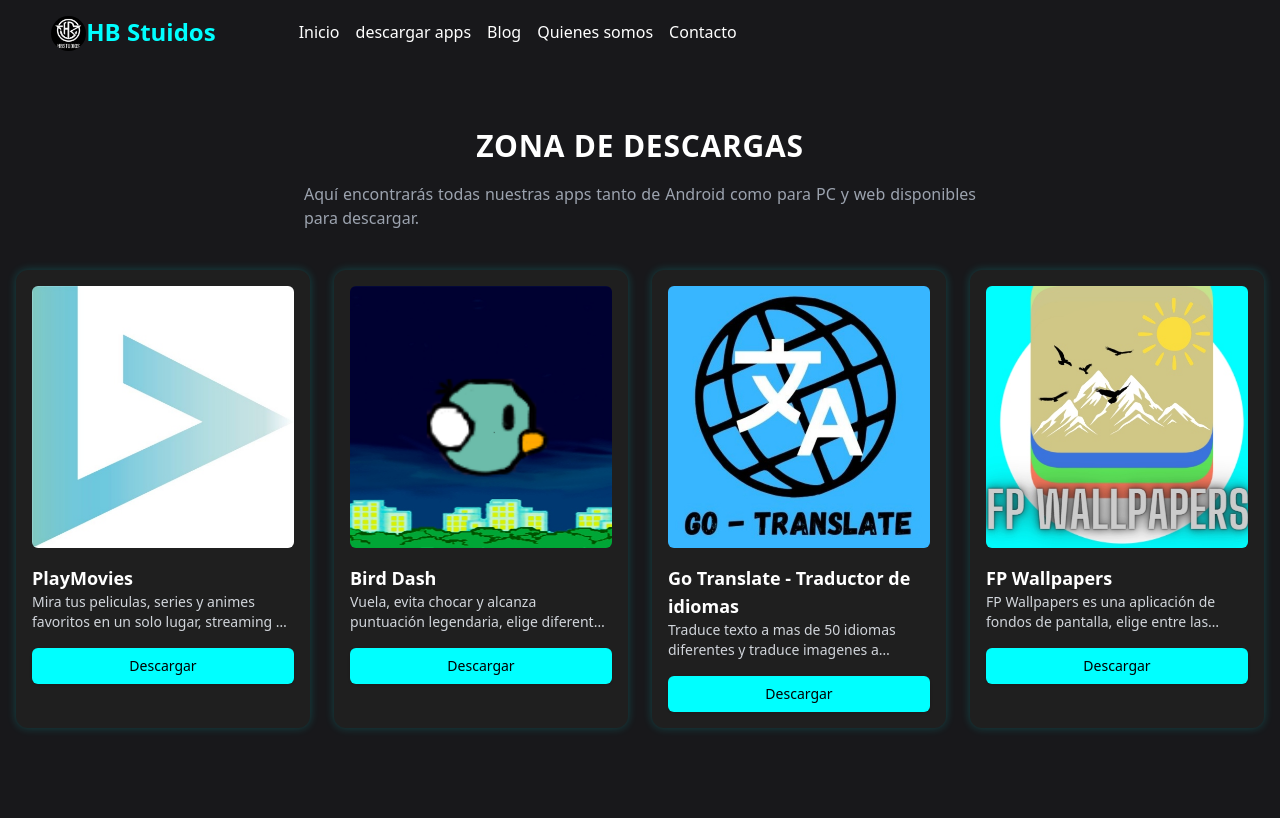
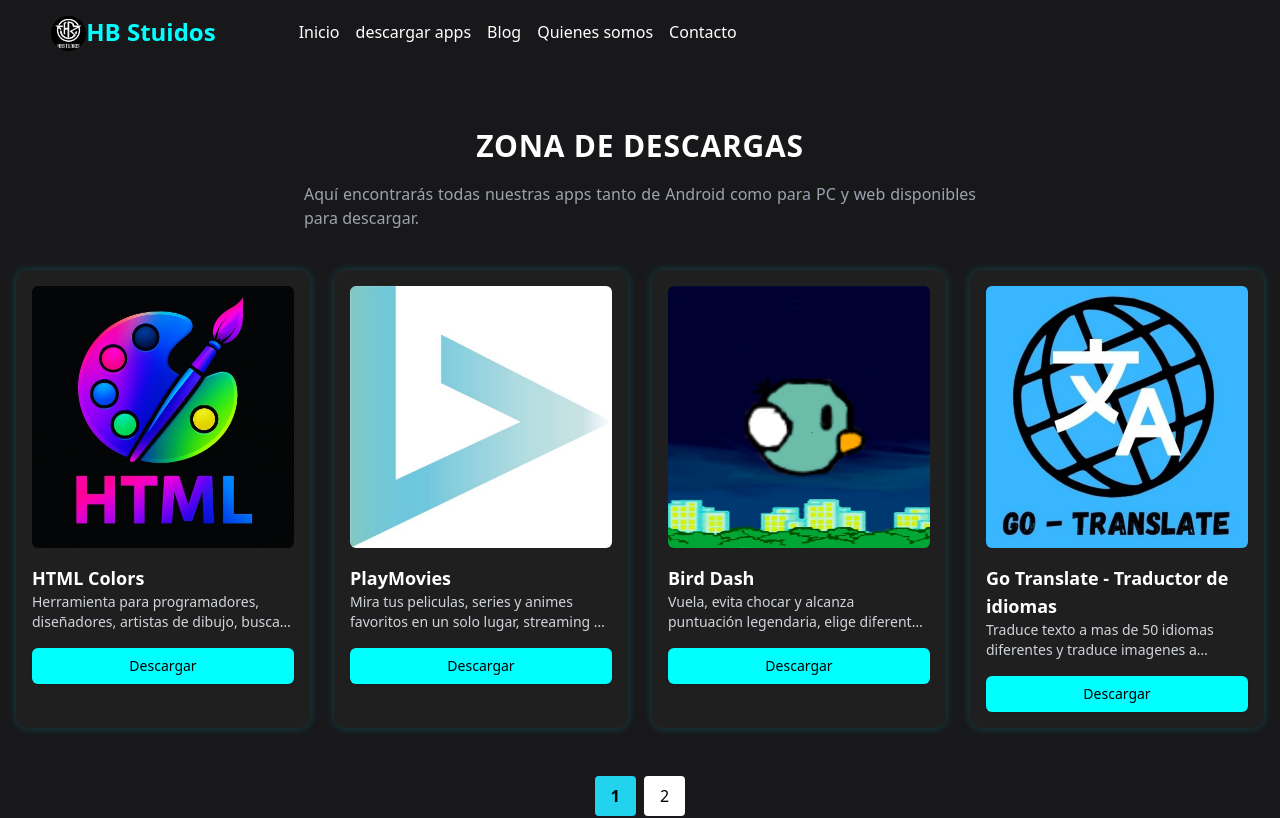
Before and after one commit to Hugoxter-twilght14/hb-studios-official, a Next.js app: page /descargar-apps in a window 1280 px wide. Shown: the top 818 px of the page. Built offline with nearby package versions, Linux system fonts and the light colour scheme.

Commit message:
Nueva app agregada a la seccion de descargar apps y slider de ultimos lanzamientos actualizado

```diff
--- a/app/(routes)/descargar-apps/data/apps.json
+++ b/app/(routes)/descargar-apps/data/apps.json
@@ -1,6 +1,28 @@
 [
+   {
+    "id": 1,
+    "title": "HTML Colors",
+    "developer": "HBStudios",
+    "platform": "Android",
+    "description": "Herramienta para programadores, diseñadores, artistas de dibujo, busca y copia codigo de colores y encuentra el que mas te guste",
+    "apkUrl": "/apks/html-colors-by-hb-studios.apk",
+    "image": "/ultimos-lanzamientos/icono-html-colors.jpg",
+    "screenshots": [
+        "https://i.pinimg.com/736x/94/18/f0/9418f0492d21f3cba4e37e83fe8fb971.jpg",
+        "https://i.pinimg.com/736x/24/9f/c8/249fc88a0d7b688d0c263deab3ec60b9.jpg",
+        "https://i.pinimg.com/736x/9a/3b/c7/9a3bc731a7287af02b77fa9f407fabc8.jpg",
+        "https://i.pinimg.com/736x/ec/de/e5/ecdee5e6289197972f0ea8e51ec183a3.jpg",
+        "https://i.pinimg.com/736x/dd/77/75/dd777576086ec0cae250da2d75ab0e03.jpg",
+        "https://i.pinimg.com/736x/95/be/a8/95bea8b0e04446e1d4d5e8b7bba1c1a3.jpg",
+        "https://i.pinimg.com/736x/16/61/d7/1661d752e325899405fc158a325d086b.jpg",
+        "https://i.pinimg.com/736x/a6/4b/23/a64b239a812a2f0f6ce8dc0c694cac6a.jpg",
+        "https://i.pinimg.com/736x/94/bc/ed/94bcedc849309d1a18e1604416ff8c21.jpg",
+        "https://i.pinimg.com/736x/40/0d/2c/400d2c80558d905230933e83bda6ec9f.jpg",
+        "https://i.pinimg.com/736x/11/4a/b1/114ab1784eff0db7d3c129dfa09f37c3.jpg"
+    ]
+  },
   {
-    "id": 1,
+    "id": 2,
     "title": "PlayMovies",
     "developer": "HBStudios",
     "platform": "Android, Windows",
@@ -23,7 +45,7 @@
     ]
   },
   {
-    "id": 2,
+    "id": 3,
     "title": "Bird Dash",
     "developer": "HBStudios",
     "platform": "Android",
@@ -41,7 +63,7 @@
     ]
   },
    {
-    "id": 3,
+    "id": 4,
     "title": "Go Translate - Traductor de idiomas",
     "developer": "HBStudios",
     "platform": "Android",
@@ -59,7 +81,7 @@
     ]
   },
   {
-    "id": 4,
+    "id": 5,
     "title": "FP Wallpapers",
     "developer": "HBStudios",
     "platform": "Android",
--- a/app/(routes)/home/components/CarruselNovedades/CarruselNovedades.tsx
+++ b/app/(routes)/home/components/CarruselNovedades/CarruselNovedades.tsx
@@ -31,6 +31,9 @@
       <h2 className="text-3xl font-extrabold text-center mb-8 uppercase tracking-wide">Últimos Lanzamientos</h2>
 
       <Slider {...settings}>
+       <div className="w-full flex justify-center items-center">
+          <img src="/ultimos-lanzamientos/icono-html-colors.jpg" alt="PlayMovies"  className="object-contain rounded-lg shadow-md mx-auto" style={{ width: '412px', height: '412px', boxShadow: "0 0 10px rgba(0,255,255,0.2)" }} />
+        </div>
         <div className="w-full flex justify-center items-center">
           <img src="/ultimos-lanzamientos/playmovies_icono.jpg" alt="PlayMovies"  className="object-contain rounded-lg shadow-md mx-auto" style={{ width: '412px', height: '412px', boxShadow: "0 0 10px rgba(0,255,255,0.2)" }} />
         </div>
--- a/data/itemsNavbar.ts
+++ b/data/itemsNavbar.ts
@@ -1,4 +1,3 @@
-import { link } from "fs";
 
 export const itemsNavbar =[
     {
```
Also changed, not shown: public/ultimos-lanzamientos/icono-html-colors.jpg (added), 1 other file (tests, documents, lock files or other folders).
